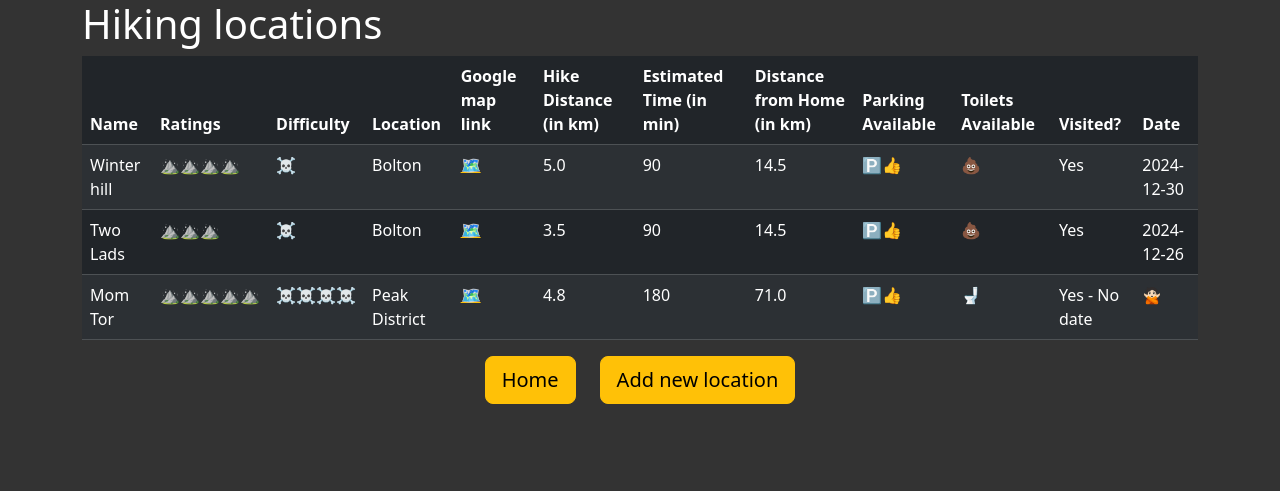
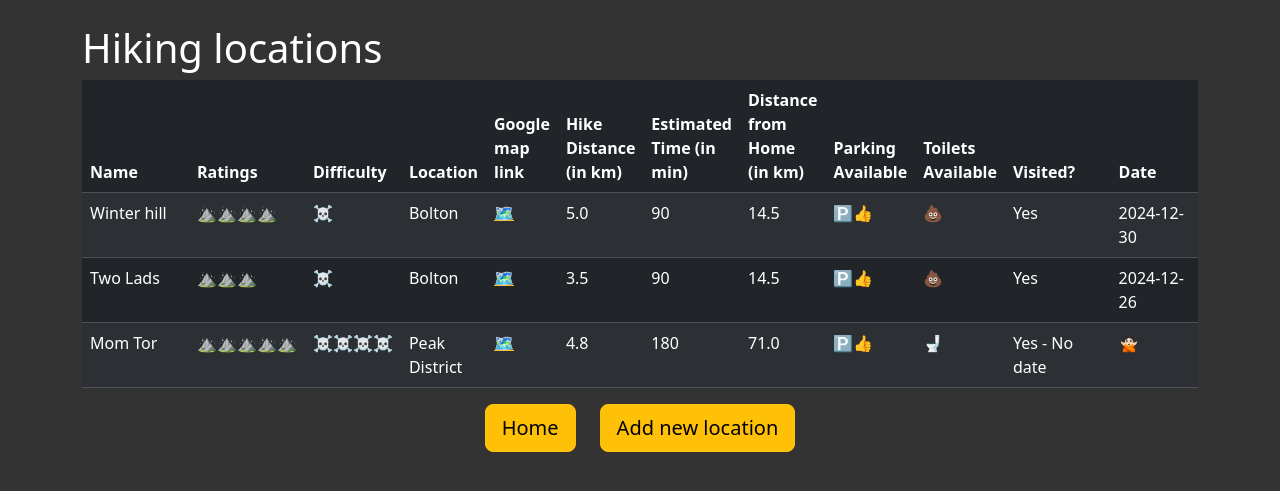
Before and after one commit to LegradiK/cafe_wifi_flask_bootstrap5, a Flask app: page /hikes in a window 1280 px wide. Shown: the top 491 px of the page. Run offline with Flask 3, Linux system fonts and the light colour scheme; some libraries are stand-ins or nearby versions.

Commit message:
changed styling for hiking_places.html

```diff
--- a/static/css/styles.css
+++ b/static/css/styles.css
@@ -23,3 +23,19 @@ a {
     margin-top: 20px;
     padding-top: 20px;
 }
+
+.col-name {
+  width: 40%;
+}
+
+.col-date {
+  width: 40%;
+}
+
+.col-visited {
+  width: 30%;
+}
+
+.col-general {
+  width: 30%;
+}
--- a/templates/hiking_places.html
+++ b/templates/hiking_places.html
@@ -10,7 +10,7 @@
 <div class="container">
   <div class="row">
     <div class="col-sm-12">
-
+      <br>
       <h1>Hiking locations</h1>
       <table class="table table-dark table-striped table-hover">
             <!-- This is where you will write the code to render a Bootstrap
@@ -27,10 +27,16 @@
               {% for row in hills %}
               <tr>
                 {% for column, value in row.items() %}
-                  {% if column == "Google map link" %}
-                  <td><a href="{{ value }}" target="_blank">🗺️</a></td>
+                  {% if column == "Name" %}
+                  <td class="col-name">{{ value }}</td>
+                  {% elif column == "Google map link" %}
+                  <td col-general><a href="{{ value }}" target="_blank">🗺️</a></td>
+                  {% elif column == "Visited?" %}
+                  <td class="col-visited">{{ value }}</td>
+                  {% elif column == "Date" %}
+                  <td class="col-date">{{ value }}</td>
                   {% else %}
-                  <td>{{ value }}</td>
+                  <td col-general>{{ value }}</td>
                   {% endif %}
                 {% endfor %}
               </tr>
```
